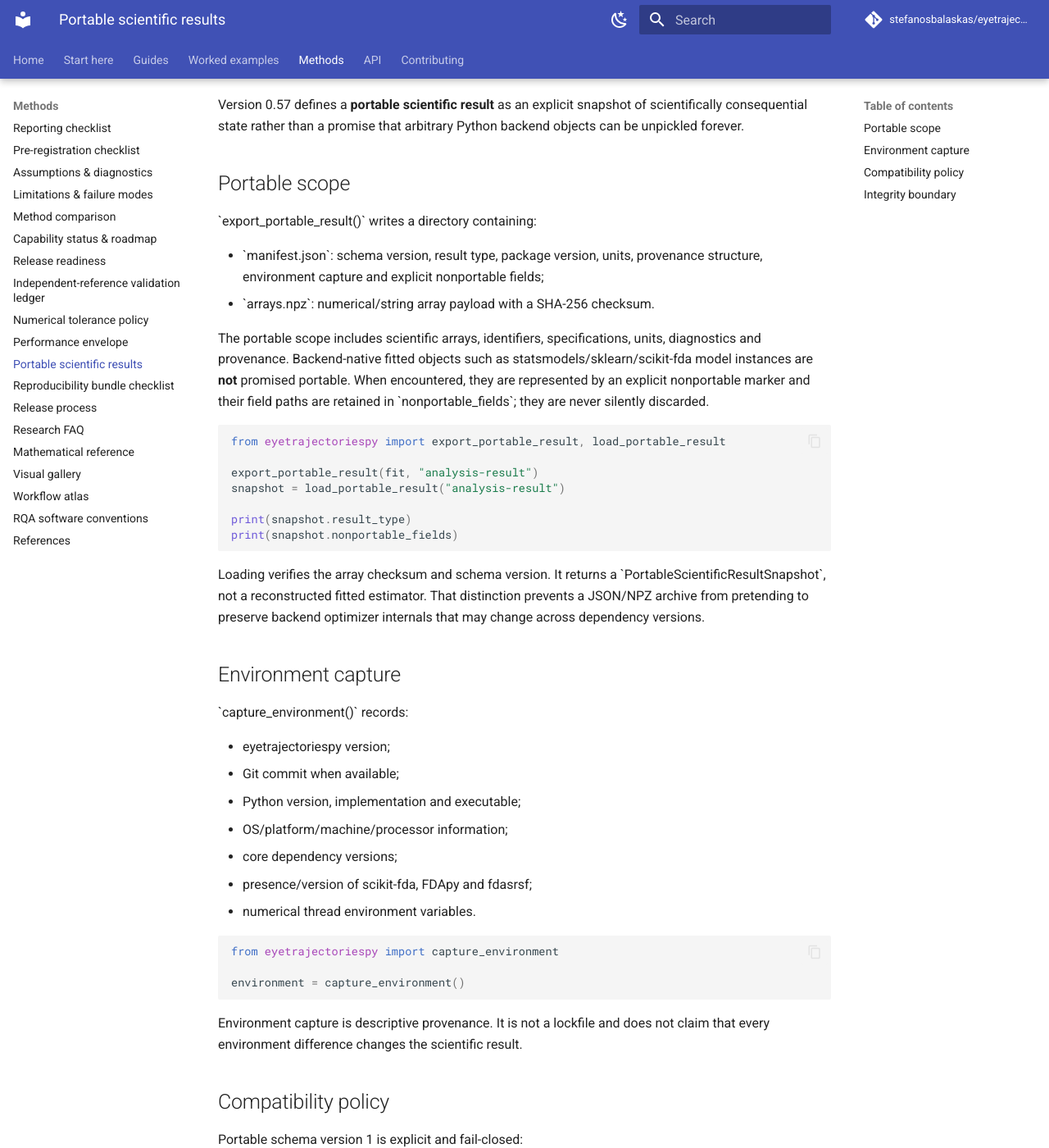
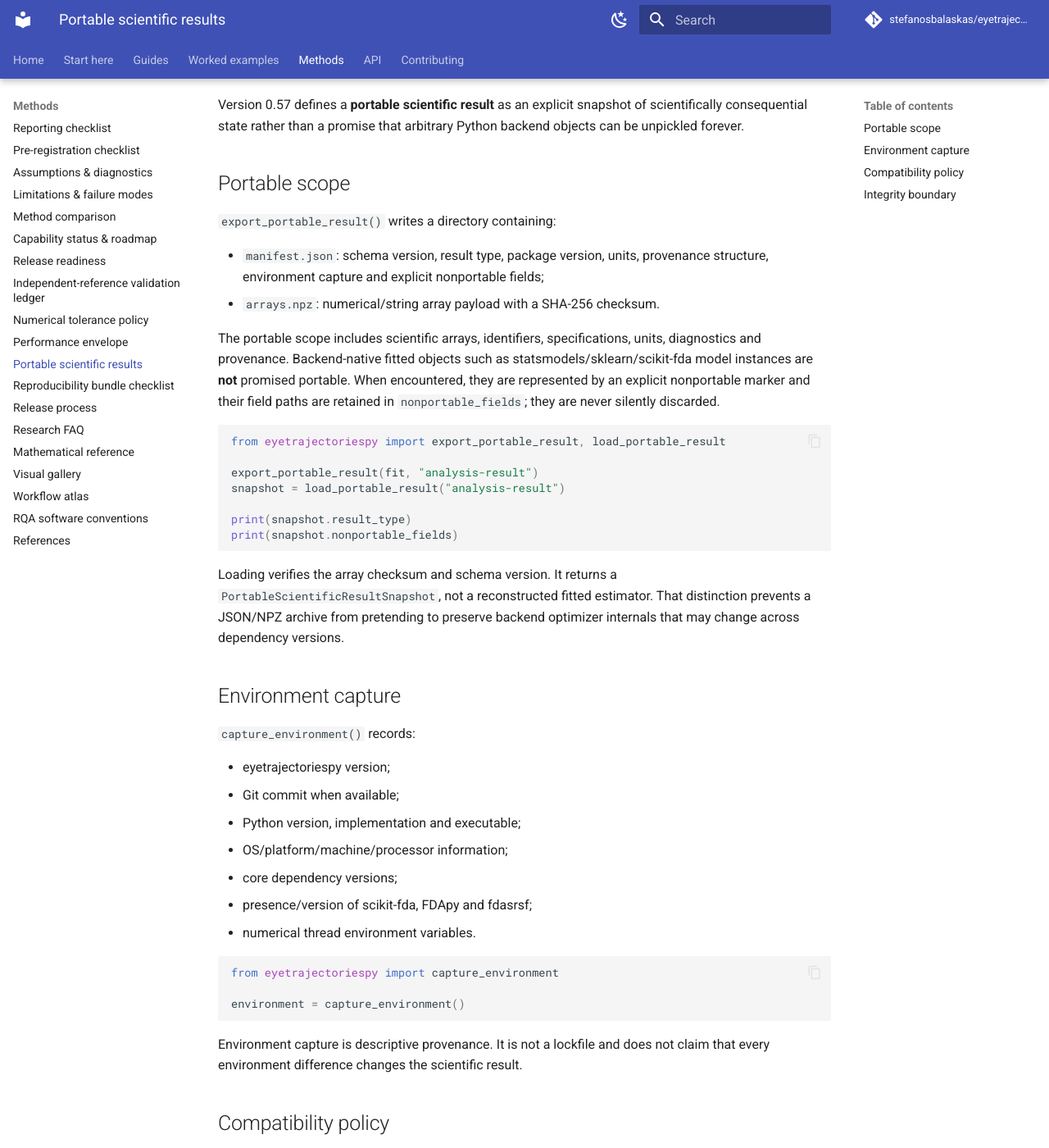
Before and after one commit to stefanosbalaskas/eyetrajectoriespy, an MkDocs documentation site: the page built from docs/reproducibility/portable-results.md, in a window 1280 px wide and 1400 px high, scrolled down 194 px. Shown: the whole window at 82% size. Built offline with MkDocs 1.6.1 and Material for MkDocs 9.7.7, drawn with Linux system fonts in a browser that asks for light colours; comment, search, counter and statistics services are not loaded; some of the changed text lies outside the part shown.

Commit message:
Normalize Markdown code delimiters in 0.57 docs

```diff
--- a/docs/reproducibility/portable-results.md
+++ b/docs/reproducibility/portable-results.md
@@ -6,17 +6,17 @@ backend objects can be unpickled forever.
 
 ## Portable scope
 
-\`export_portable_result()\` writes a directory containing:
+`export_portable_result()` writes a directory containing:
 
-- \`manifest.json\`: schema version, result type, package version, units,
+- `manifest.json`: schema version, result type, package version, units,
   provenance structure, environment capture and explicit nonportable fields;
-- \`arrays.npz\`: numerical/string array payload with a SHA-256 checksum.
+- `arrays.npz`: numerical/string array payload with a SHA-256 checksum.
 
 The portable scope includes scientific arrays, identifiers, specifications,
 units, diagnostics and provenance. Backend-native fitted objects such as
 statsmodels/sklearn/scikit-fda model instances are **not** promised portable.
 When encountered, they are represented by an explicit nonportable marker and
-their field paths are retained in \`nonportable_fields\`; they are never silently
+their field paths are retained in `nonportable_fields`; they are never silently
 discarded.
 
 ~~~python
@@ -30,13 +30,13 @@ print(snapshot.nonportable_fields)
 ~~~
 
 Loading verifies the array checksum and schema version. It returns a
-\`PortableScientificResultSnapshot\`, not a reconstructed fitted estimator.
+`PortableScientificResultSnapshot`, not a reconstructed fitted estimator.
 That distinction prevents a JSON/NPZ archive from pretending to preserve
 backend optimizer internals that may change across dependency versions.
 
 ## Environment capture
 
-\`capture_environment()\` records:
+`capture_environment()` records:
 
 - eyetrajectoriespy version;
 - Git commit when available;
@@ -63,7 +63,7 @@ Portable schema version 1 is explicit and fail-closed:
 - unknown future schema versions raise rather than being guessed;
 - source and current package versions are retained separately;
 - cross-version loading is allowed as a scientific snapshot but
-  \`package_version_match\` makes the mismatch visible;
+  `package_version_match` makes the mismatch visible;
 - exact reconstruction of opaque backend objects is outside the schema.
 
 If a future release changes the portable schema, it must either preserve a
```
